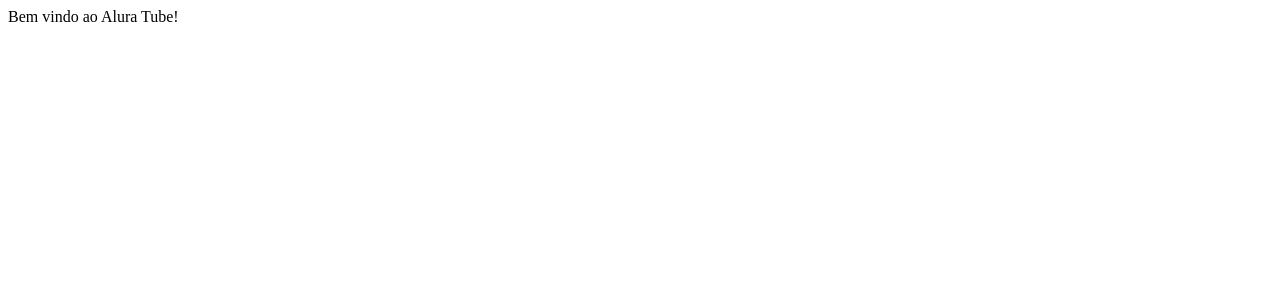
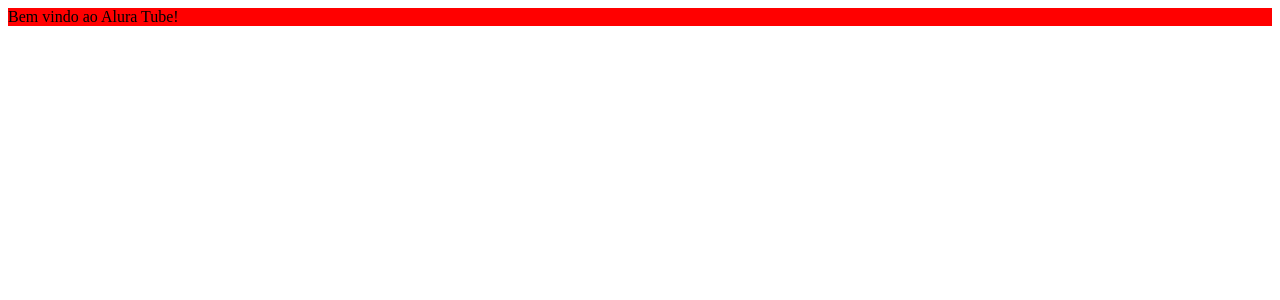
Before and after one commit to rodolfoHOk/alura.aluratube, a Next.js app: page / in a window 1280 px wide. Shown: the top 300 px of the page. Built offline with nearby package versions, Linux system fonts and the light colour scheme.

Commit message:
wellcome page

```diff
--- a/src/pages/index.tsx
+++ b/src/pages/index.tsx
@@ -1,5 +1,7 @@
 function HomePage() {
-  return <div>Bem vindo ao Alura Tube!</div>;
+  const message = 'Bem vindo ao Alura Tube!';
+  const homePageStyles = { backgroundColor: 'red' };
+  return <div style={homePageStyles}>{message}</div>;
 }
 
 export default HomePage;
```
